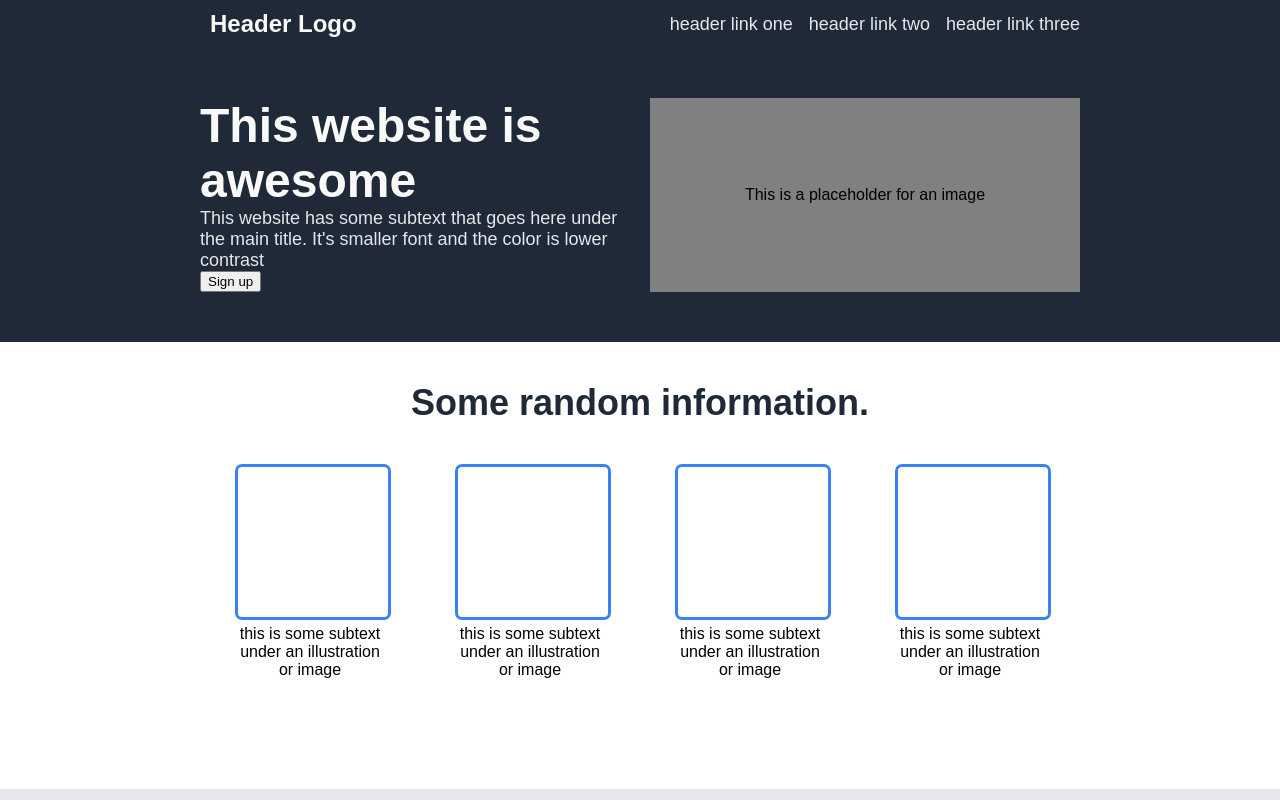
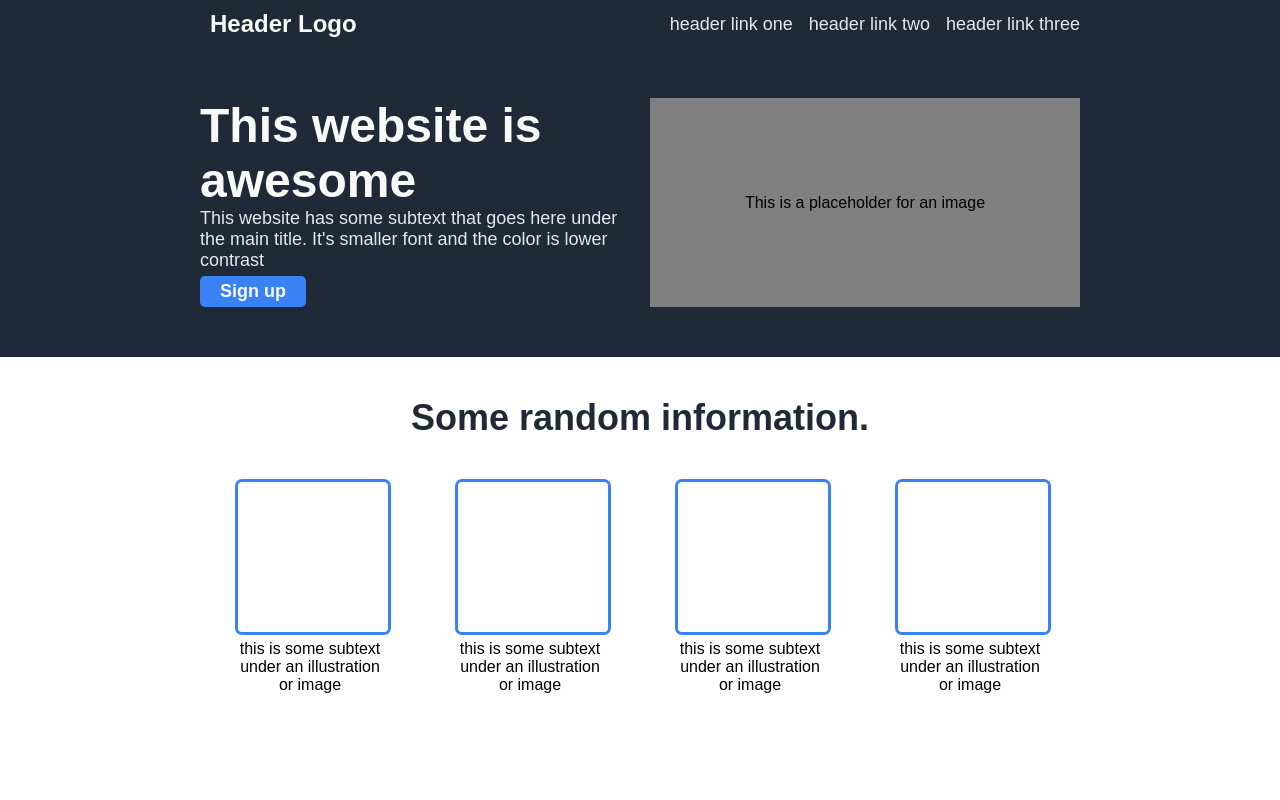
Before and after one commit to jostinj-n/landing-page, a plain HTML site: page index.html in a window 1280 px wide. Shown: the top 800 px of the page. Drawn offline with Linux system fonts and the light colour scheme.

Commit message:
Added style to header styling button and add fixed with for now to the plaholders to prevent growing

```diff
--- a/index.html
+++ b/index.html
@@ -23,7 +23,7 @@
                 <p class="main-text">This website is awesome</p>
                 <p class="secondary-text">This website has some subtext that goes here under the main title. It's
                     smaller font and the color is lower contrast</p>
-                <button>Sign up</button>
+                <button id="sign-up">Sign up</button>
             </div>
             <div class="hero-img">
                 <div>
--- a/style.css
+++ b/style.css
@@ -46,7 +46,6 @@ ul {
     background-color: #1F2937;
     align-items: center;
     padding: 0px 200px;
-
 }
 
 #header-logo {
@@ -75,7 +74,7 @@ ul {
 
 .hero-img,
 .hero-text {
-    flex: 1;
+    width: 430px;
 }
 
 .hero-img {
@@ -184,3 +183,14 @@ ul {
     color: #f9faf8;
     font-size: 18px;
 }
+
+#sign-up{
+    background-color: #3882F6;
+    border: 0px;
+    color: #f9faf8;
+    font-size: 18px;
+    font-weight: bold;
+    padding: 5px 20px;
+    border-radius: 5px;
+    margin-top: 5px;
+}
```
